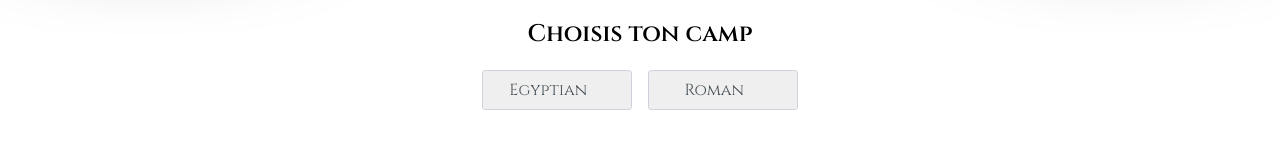
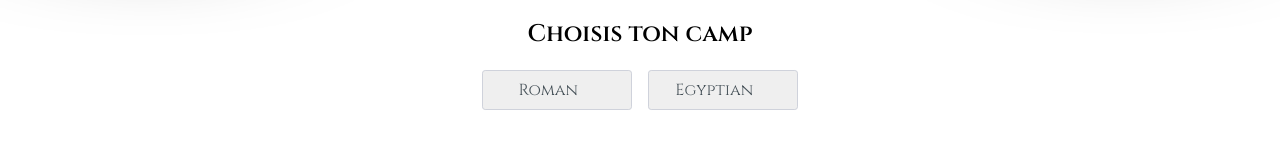
Before and after one commit to WildCodeSchool/reims-js-2103-project2-age-of-memory, a React (Create React App) app: page / in a window 1280 px wide. Shown: the part 502-662 px from the top of the page. Built offline with nearby package versions, Linux system fonts and the light colour scheme.

Commit message:
Changed buttons emplacement to match default theme

```diff
--- a/src/components/Css/Home.css
+++ b/src/components/Css/Home.css
@@ -80,6 +80,18 @@
     margin-bottom: 20px;
 }
 
+.btn-roman {
+    font-family: 'Cinzel', serif;
+    border: 1px solid rgb(207, 210, 219);
+    border-radius: .2em;
+    cursor: pointer;
+    color: rgb(70, 81, 88);
+    padding: .5em 2em .5em .9em;
+    font-size: 1em;
+    text-align: center;
+    grid-row: 1 / 2;
+}
+
 .btn-egypt {
     font-family: 'Cinzel', serif;
     border: 1px solid rgb(207, 210, 219);
@@ -90,14 +102,3 @@
     font-size: 1em;
     text-align: center;
 }
-
-.btn-roman {
-    font-family: 'Cinzel', serif;
-    border: 1px solid rgb(207, 210, 219);
-    border-radius: .2em;
-    cursor: pointer;
-    color: rgb(70, 81, 88);
-    padding: .5em 2em .5em .9em;
-    font-size: 1em;
-    text-align: center;
-}
```
